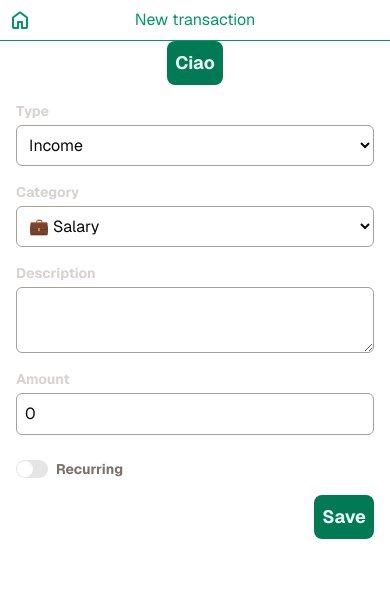
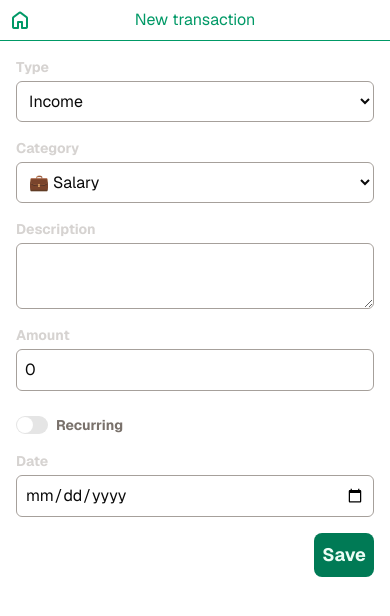
Before and after one commit to Danibura/budgeting, a Next.js app: page /transactions/new in a window 390 px wide. Shown: the top 616 px of the page. Built offline with nearby package versions, Linux system fonts and the light colour scheme.

Commit message:
Removed testing alerts for smartphone

```diff
--- a/components/transactionForm.tsx
+++ b/components/transactionForm.tsx
@@ -23,18 +23,8 @@ export default function TransactionForm(props: Props) {
     console.log(transaction);
   }
 
-  useEffect(() => {
-    alert("React caricato");
-  }, []);
-
   return (
     <div className="flex flex-col items-center">
-      <button
-        className="bg-emerald-700 text-emerald-50 font-bold text-lg p-2 rounded-md relative z-50"
-        onClick={() => alert("Ciao")}
-      >
-        Ciao
-      </button>
       <form onSubmit={handleSubmit} className="flex flex-col w-full">
         <div className="flex flex-col gap-4 w-full p-4">
           <div className="flex flex-col gap-1">
@@ -91,7 +81,6 @@ export default function TransactionForm(props: Props) {
               id="recurring"
               checked={transaction.recurring}
               onCheckedChange={(checked) => {
-                alert("Checked");
                 handleChange("recurring", checked);
               }}
               className="data-checked:bg-emerald-600"
@@ -103,7 +92,7 @@ export default function TransactionForm(props: Props) {
               Recurring
             </label>
           </div>
-          {/*  !transaction.recurring && (
+          {!transaction.recurring && (
             <div className="flex flex-col gap-1">
               <h2 className="text-stone-300 font-bold text-sm">Date</h2>
               <input
@@ -113,7 +102,7 @@ export default function TransactionForm(props: Props) {
                 className="border border-stone-400 p-2 rounded-sm"
               />
             </div>
-          ) */}
+          )}
           <div className="flex flex-row justify-end">
             <input
               type="submit"
```
